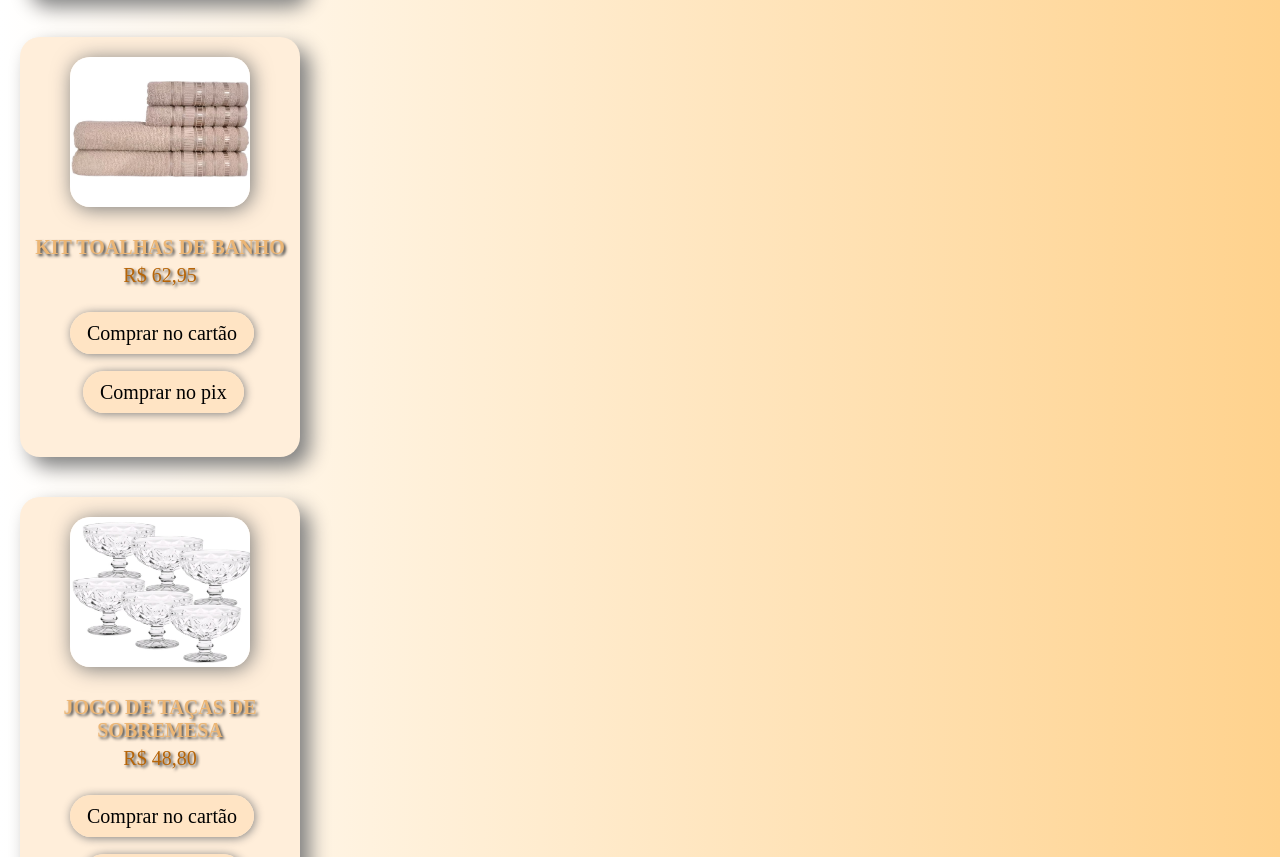
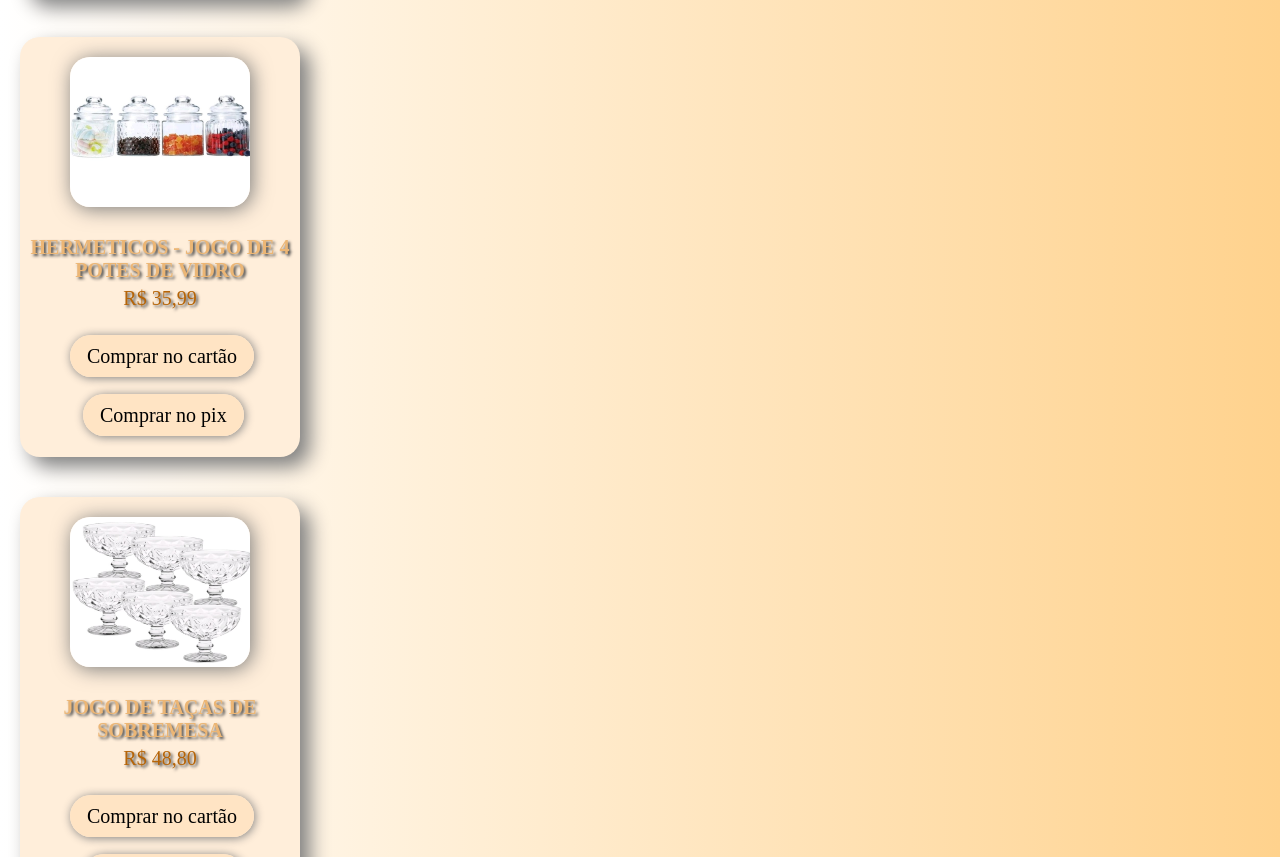
Before and after one commit to diegoalvares/casamentojulianaerodrigo, a plain HTML site: page index.html in a window 1280 px wide. Shown: the part 2846-3703 px from the top of the page. Drawn offline with Linux system fonts and the light colour scheme.

Commit message:
atualizando.

```diff
--- a/index.html
+++ b/index.html
@@ -122,16 +122,16 @@
 
         <div class="container">
             <div class="card">
-                <img src="IMAGENS/kit_toalhas_de_banho.jpeg" alt="foto das toalhas" id="ferro">
-                <h2>KIT TOALHAS DE BANHO</h2>
-                <p class="preco">R$ 62,95</p>
-                <a href="https://pay.sumup.com/b2c/X92GDPSR27" id="cartao" target="_blank">Comprar no cartão </a><br><br><br>
+                <img src="IMAGENS/hermetico.jpeg" alt="foto do hertico" id="ferro">
+                <h2>HERMETICOS - JOGO DE 4 POTES DE VIDRO</h2>
+                <p class="preco">R$ 35,99</p>
+                <a href="https://pay.sumup.com/b2c/XUFV8IXPAX" id="cartao" target="_blank">Comprar no cartão </a><br><br><br>
                 <a id="pix7" type="button">Comprar no pix</a>
 
                 <!--CARD DO PIX-->
                 <div id="qrcode_chave7">
-                    <img src="IMAGENS/qrcode_kit_toalhas_de_banho.jpeg" alt="qr code das toalhs" class="qrcode">
-                    <p class="chave">Chave pix: 00020126840014BR.GOV.BCB.PIX0136db3a7a49-265f-4b1b-b704-05a0b2e425d80222Kit de Jogo de Toalhas520400005303986540562.955802BR5925JULIANA LOUISE DE ANDRADE6008PAULISTA62110507Toalhas630439FF</p>
+                    <img src="IMAGENS/qrcode_hermtico.jpeg" alt="qr code do hermetico" class="qrcode">
+                    <p class="chave">Chave pix: 00020126940014BR.GOV.BCB.PIX0136db3a7a49-265f-4b1b-b704-05a0b2e425d80232Jogo de 4 Potes de Vidro, 300ml.520400005303986540535.995802BR5925JULIANA LOUISE DE ANDRADE6008PAULISTA62080504Pote6304AB7D</p>
                     <button id="voltar7" type="button">voltar</button>
                 </div>
             </div>
```
Also changed, not shown: IMAGENS/hermetico.jpeg (added), IMAGENS/qrcode_hermtico.jpeg (added).
